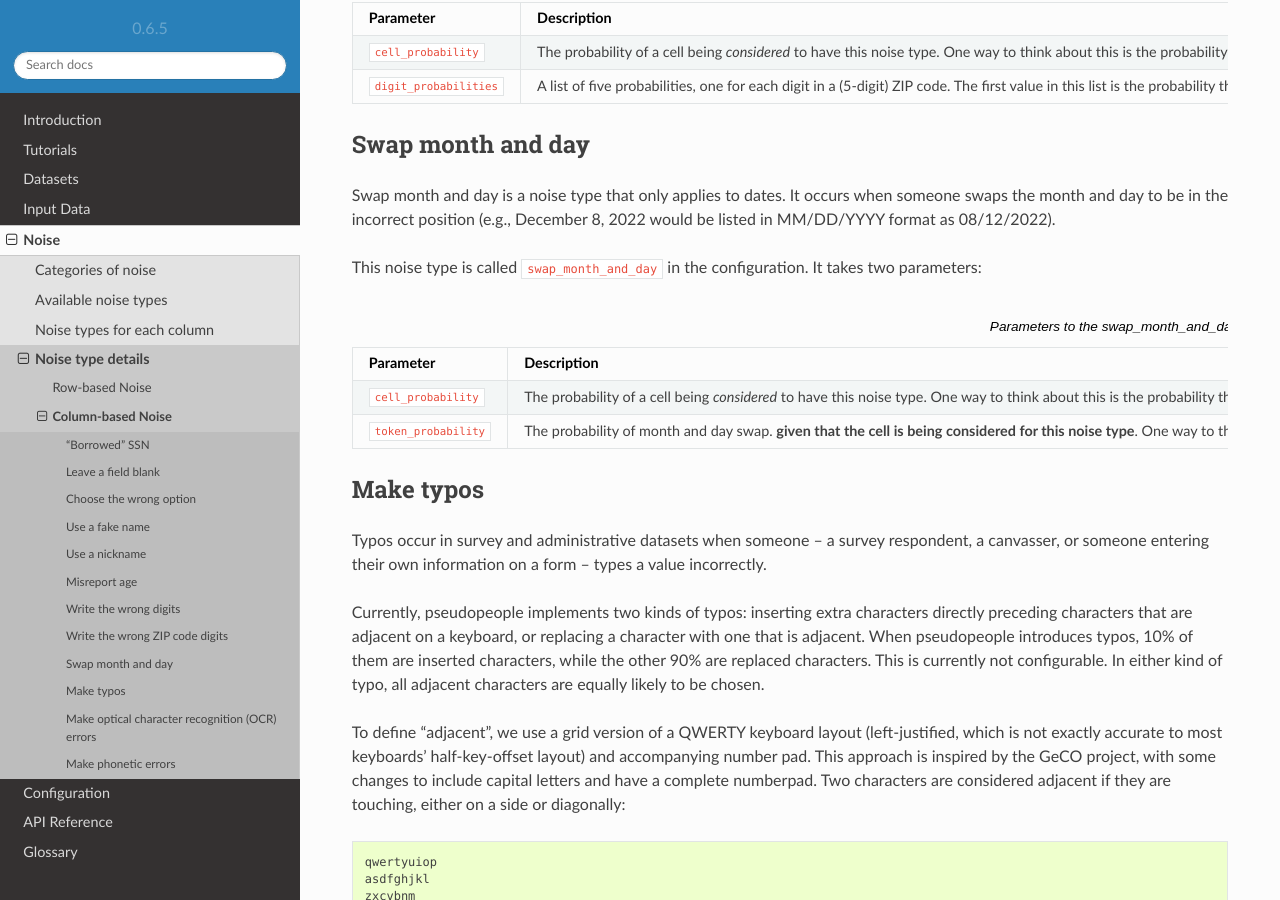
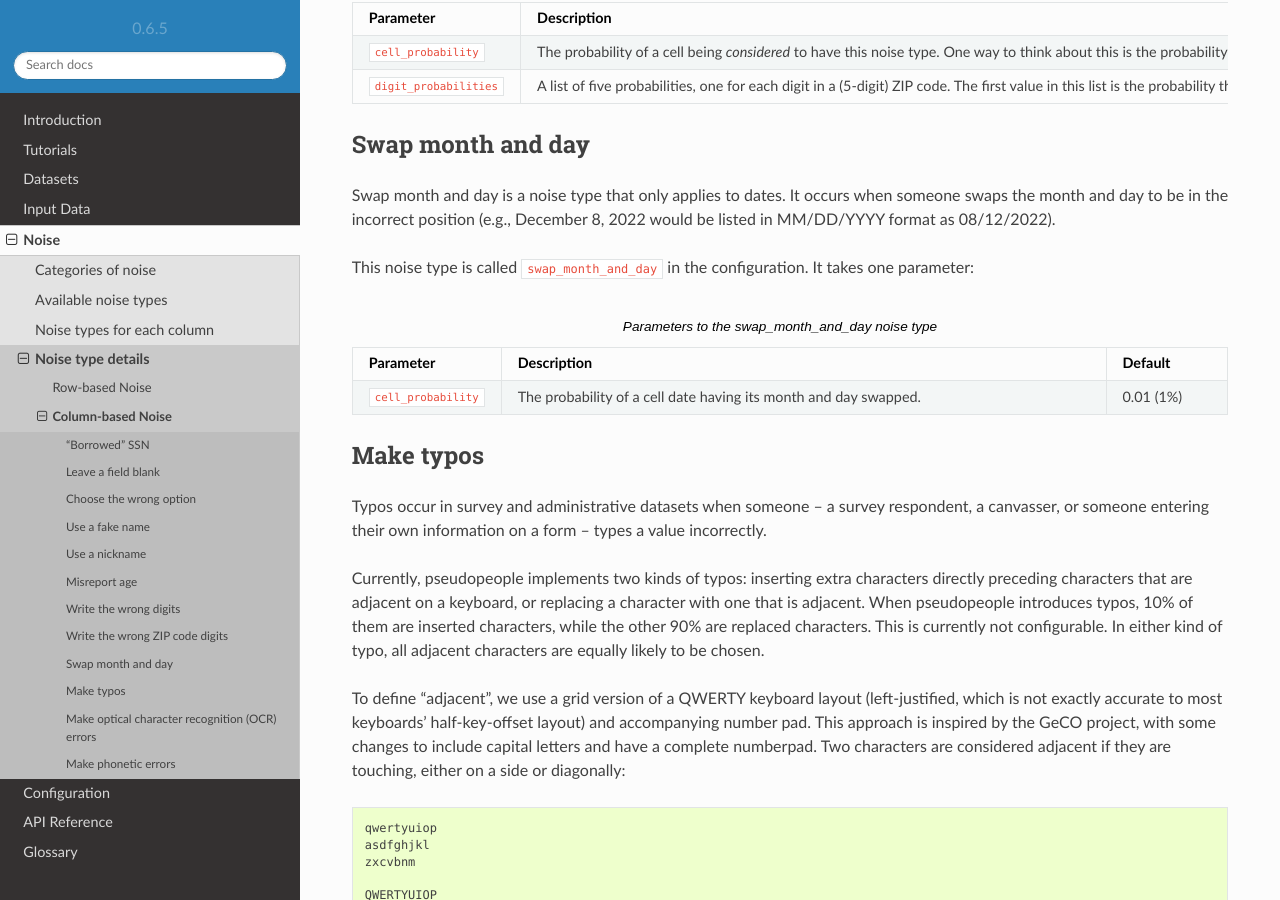
Before and after one commit to ihmeuw/pseudopeople, a Sphinx documentation site: the page built from docs/source/noise/column_noise.rst, in a window 1280 px wide and 900 px high, scrolled down 3935 px. Built offline with Sphinx 7.4.7 and the Read the Docs theme 2.0.0, drawn with Linux system fonts in a browser that asks for light colours.

Commit message:
Add Zebs correction

```diff
--- a/docs/source/noise/column_noise.rst
+++ b/docs/source/noise/column_noise.rst
@@ -253,7 +253,7 @@ Swap month and day
 
 Swap month and day is a noise type that only applies to dates. It occurs when someone swaps the month and day to be in the incorrect position (e.g., December 8, 2022 would be listed in MM/DD/YYYY format as 08/12/2022).
 
-This noise type is called :code:`swap_month_and_day` in the configuration. It takes two parameters:
+This noise type is called :code:`swap_month_and_day` in the configuration. It takes one parameter:
 
 .. list-table:: Parameters to the swap_month_and_day noise type
   :widths: 1 5 1
@@ -263,15 +263,8 @@ This noise type is called :code:`swap_month_and_day` in the configuration. It ta
     - Description
     - Default
   * - :code:`cell_probability`
-    - The probability of a cell being *considered* to have this noise type.
-      One way to think about this is the probability that a date is typed out.
-      Whether or not there are actually any errors depends on the next parameter.
+    - The probability of a cell date having its month and day swapped.
     - 0.01 (1%)
-  * - :code:`token_probability`
-    - The probability of month and day swap.
-      **given that the cell is being considered for this noise type**.
-      One way to think about this is the probability of a month and day swap when the value is being typed out.
-    - 0.1 (10%)
 
 
 Make typos
```
